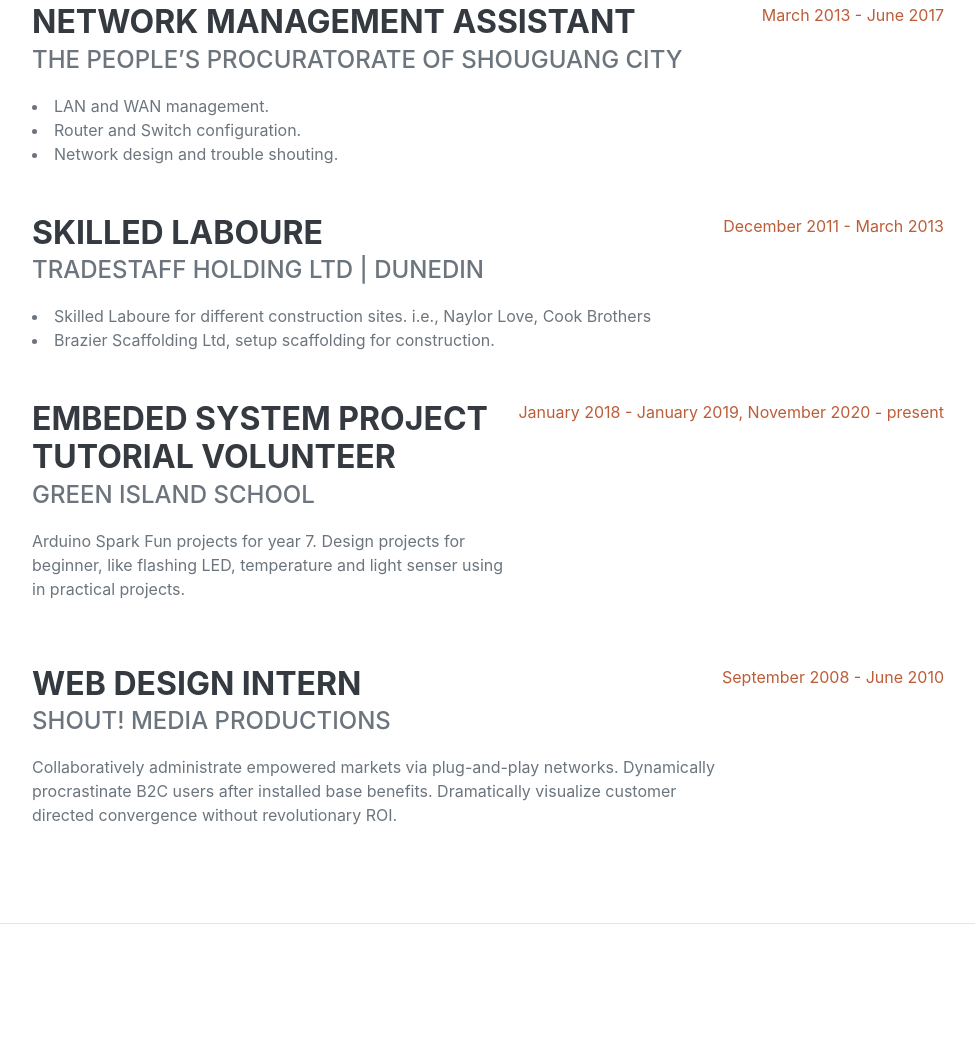
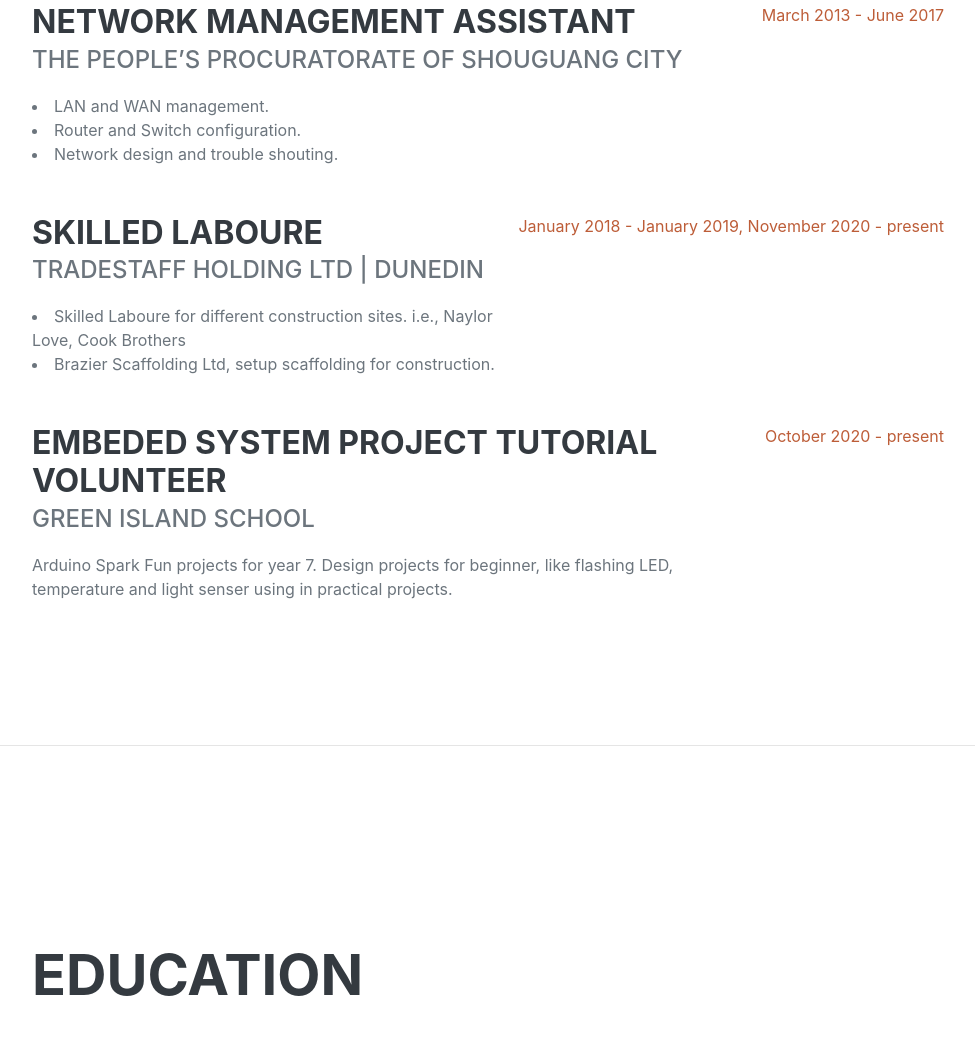
Before and after one commit to lis19Sen/lis19Sen.github.io, a plain HTML site: page index.html in a window 1280 px wide. Shown: the part 993-2036 px from the top of the page, without its empty margins (288-1263 px from the left). Drawn offline with nearby package versions, Linux system fonts and the light colour scheme; a web font is replaced by a local one.

Commit message:
experience 3

```diff
--- a/index.html
+++ b/index.html
@@ -93,7 +93,7 @@
                                 Brazier Scaffolding Ltd, setup scaffolding for construction.
                             </li>
                         </div>
-                        <div class="flex-shrink-0"><span class="text-primary">December 2011 - March 2013</span></div>
+                        <div class="flex-shrink-0"><span class="text-primary">January 2018 - January 2019, November 2020 - present</span></div>
                     </div>
                     <div class="d-flex flex-column flex-md-row justify-content-between mb-5">
                         <div class="flex-grow-1">
@@ -101,15 +101,7 @@
                             <div class="subheading mb-3">Green Island School</div>
                             <p>Arduino Spark Fun projects for year 7. Design projects for beginner, like flashing LED, temperature and light senser using in practical projects.</p>
                         </div>
-                        <div class="flex-shrink-0"><span class="text-primary">January 2018 - January 2019, November 2020 - present</span></div>
-                    </div>
-                    <div class="d-flex flex-column flex-md-row justify-content-between">
-                        <div class="flex-grow-1">
-                            <h3 class="mb-0">Web Design Intern</h3>
-                            <div class="subheading mb-3">Shout! Media Productions</div>
-                            <p>Collaboratively administrate empowered markets via plug-and-play networks. Dynamically procrastinate B2C users after installed base benefits. Dramatically visualize customer directed convergence without revolutionary ROI.</p>
-                        </div>
-                        <div class="flex-shrink-0"><span class="text-primary">September 2008 - June 2010</span></div>
+                        <div class="flex-shrink-0"><span class="text-primary">October 2020 - present</span></div>
                     </div>
                 </div>
             </section>
```
